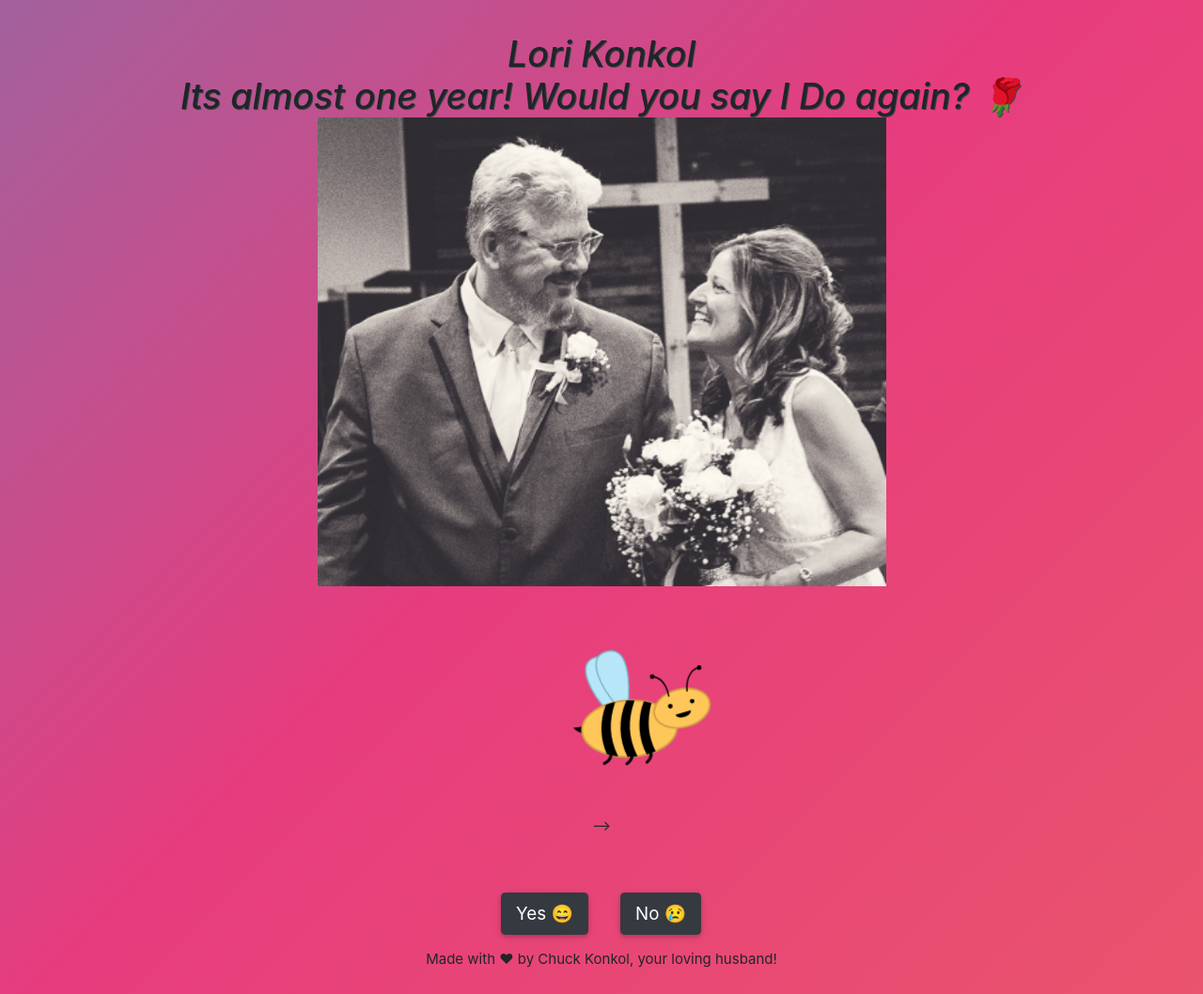
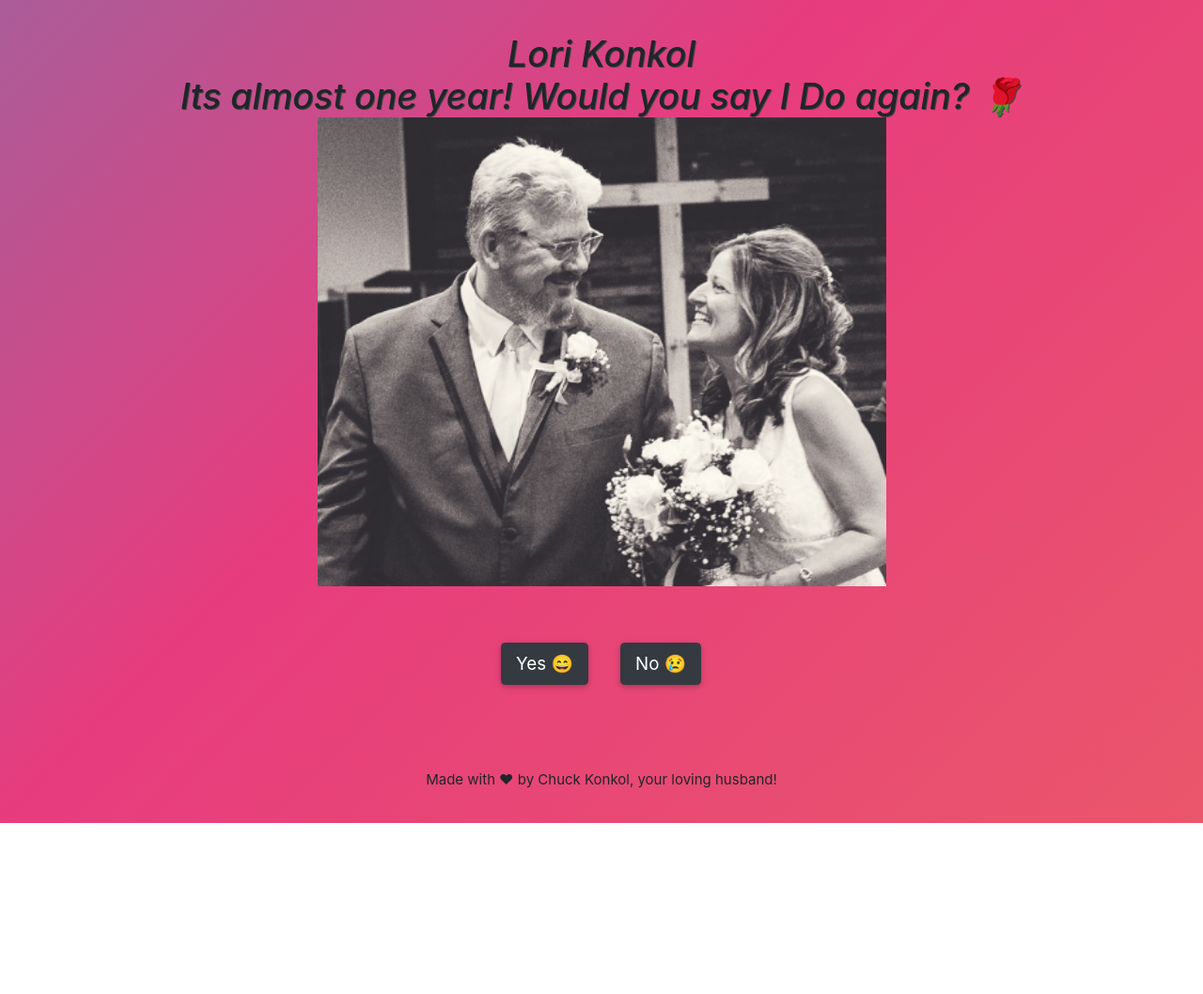
Before and after one commit to OurFirstYear/OurFirstYear.Github.io, a website: page index.html in a window 1280 px wide. Shown: the whole page at 94% size. After the commit the page ends 876 px from the top, so only its background shows below. Drawn offline with nearby package versions, Linux system fonts and the light colour scheme; no server answers.

Commit message:
Update index.html

```diff
--- a/index.html
+++ b/index.html
@@ -25,8 +25,7 @@ Author: Kingsley Chimezie
         integrity="sha384-Gn5384xqQ1aoWXA+058RXPxPg6fy4IWvTNh0E263XmFcJlSAwiGgFAW/dAiS6JXm" crossorigin="anonymous">
     <link rel="stylesheet" href="https://cdnjs.cloudflare.com/ajax/libs/animate.css/4.1.1/animate.min.css">
 
-    <!-- css -->
-    <link rel="stylesheet" href="./assets/styles/bee/bee.css">
+
     <link rel="stylesheet" href="./assets/styles/main.css">
 
     <!-- scripts -->
@@ -55,45 +54,6 @@ Author: Kingsley Chimezie
                 style="text-shadow:1px 1px 0 #444"></h1>
         </em>
         <center><img src="oneyear.png" width="50%"></center>
-        <!--
-        <div class="animate__animated animate__zoomIn animate__delay-2s">
-            <!-- Original Author: https://codepen.io/caitlinhaaf/pen/KKpgpqX -->
-            <svg id="bee" xmlns="http://www.w3.org/2000/svg" viewBox="0 0 400 340">
-                <g id="backWing">
-                    <path class="wings" d="M110.08,183.77C45.58,135.62-5.14,65,42.17,37.69S120,62.14,135.11,161.07Z" />
-                </g>
-                <g id="frontWing">
-                    <path class="wings" d="M134.28,169.43C92.1,100.88,71,16.51,125.05,8.6s63.28,51.41,40.87,149Z" />
-                </g>
-                <g id="body">
-                    <path d="M40.69,215.56s-11.87,10.55-34.28,9.23c0,0,14.5,17.14,31.64,15.82Z" />
-                    <ellipse class="body" cx="165.92" cy="227.43" rx="134.59" ry="80.21"
-                        transform="translate(-10.38 7.95) rotate(-2.66)" />
-                    <path
-                        d="M125.52,152.06a193.42,193.42,0,0,0-26.58,7.75c-18,47.06-16.09,96.65,2.91,140.13A193.6,193.6,0,0,0,134,306.37C108.45,252,107,208.58,125.52,152.06Z" />
-                    <path
-                        d="M180.51,147.19q-9-.3-18.32.11c-1.65.08-3.3.18-4.94.29-24.07,53.6-21.51,111.38,3.29,160.2,3,0,6.05-.09,9.1-.24,6.5-.3,12.86-.88,19.09-1.7C162.07,249.83,160.78,205.65,180.51,147.19Z" />
-                    <path
-                        d="M228.31,154.44a189.4,189.4,0,0,0-21.68-4.75c-19.52,51.57-15.38,105.49,8.23,151.06A185,185,0,0,0,240.44,292C218,245.44,215.28,205.4,228.31,154.44Z" />
-                    <path class="legs" d="M110.55,285.43c6.59,18.46,1.32,33-15.82,40.87" />
-                    <path class="legs" d="M168.18,284.7c9.18,17.32,6,32.43-9.77,42.72" />
-                    <path class="legs" d="M219.1,279.14c11.61,15.79,10.72,31.19-3.43,43.69" />
-                </g>
-                <g id="head">
-                    <ellipse class="body" cx="314.88" cy="169.43" rx="80.41" ry="54.05"
-                        transform="translate(-31.65 81.25) rotate(-14.01)" />
-                    <circle cx="343.88" cy="149.65" r="6.59" />
-                    <circle cx="363.65" cy="54.74" r="6.59" />
-                    <circle cx="230.51" cy="79.79" r="6.59" />
-                    <circle cx="281.92" cy="164.15" r="6.59" />
-                    <path
-                        d="M322,194.21c11.88-3.48,19.85-12,17.81-18.94l-43,12.57C298.83,194.83,310.12,197.68,322,194.21Z" />
-                    <path class="antennae" d="M329.38,120.65c-4-47.45,19.77-63.27,31.64-65.91" />
-                    <path class="antennae" d="M277.47,135.15c-9-46.75-35.49-55.8-47.31-55.25" />
-                </g>
-            </svg>
-        </div>
- -->
 
         <!-- RESULT -->
         <div id="resultGroup" class="mt-5">
```
